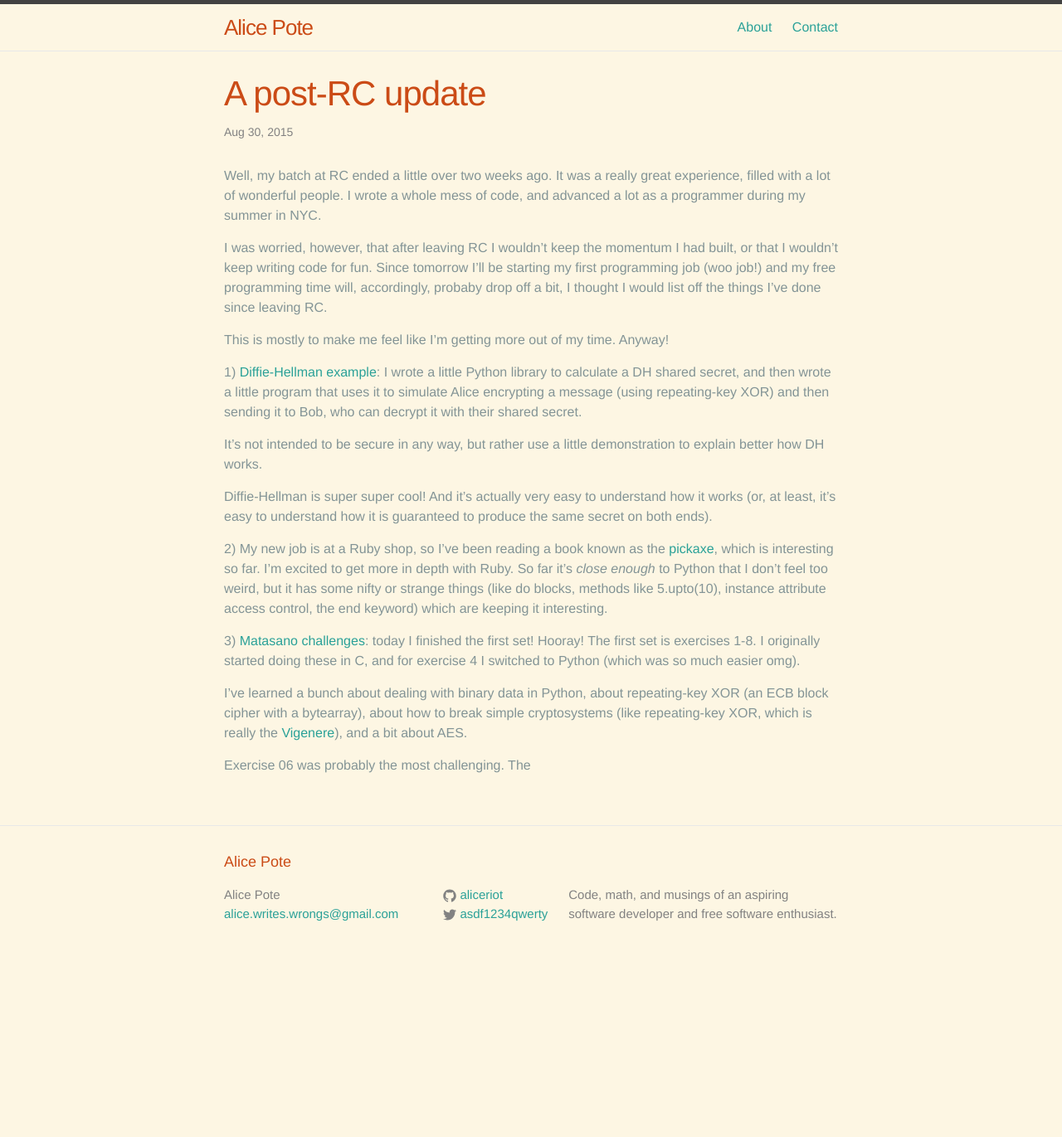
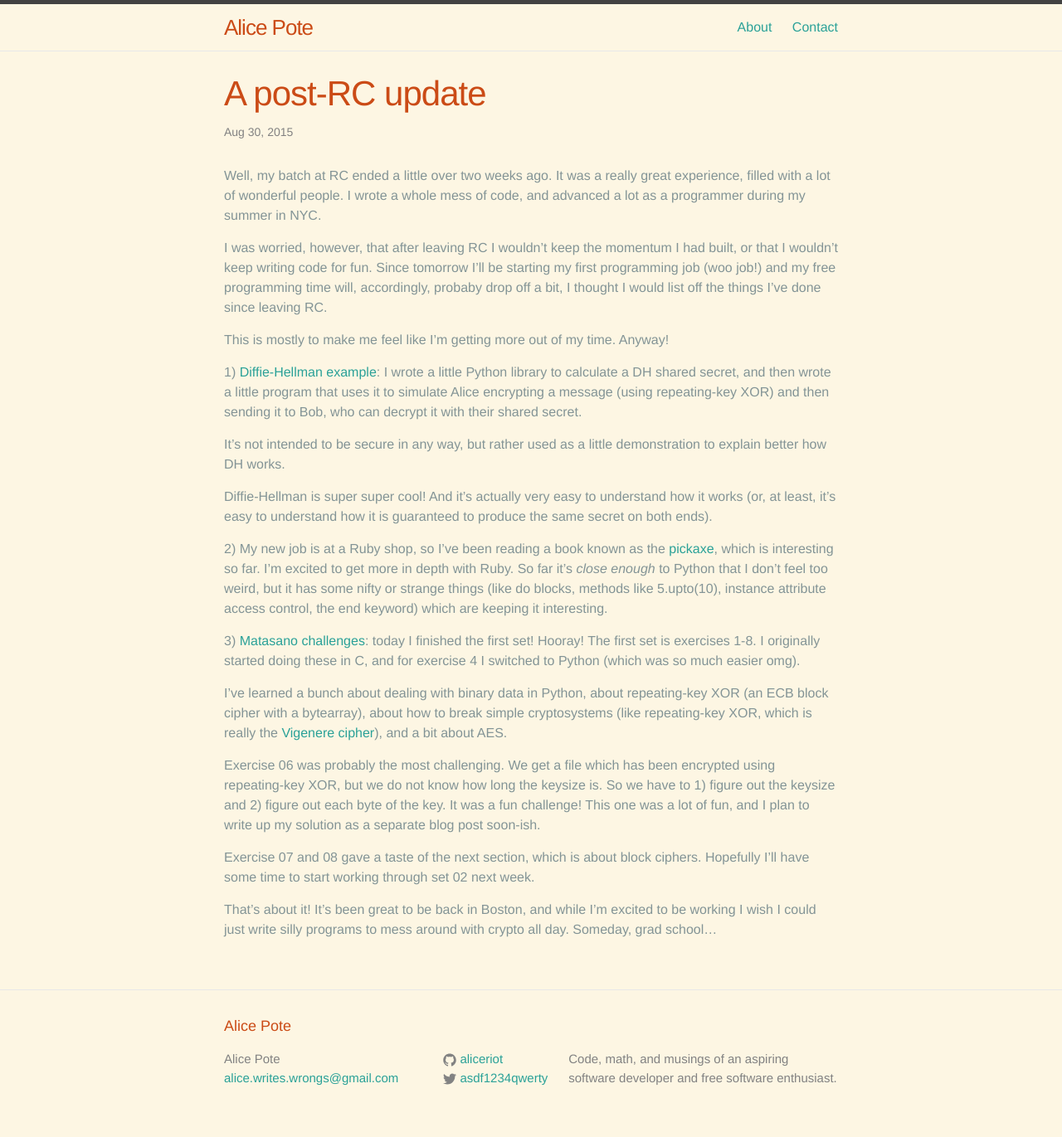
Before and after one commit to alicewriteswrongs/old-blog, a Jekyll site: the page built from _posts/2015-08-30-a-post-rc-update.markdown, in a window 1280 px wide. Shown: the whole page at 83% size. Built offline with Jekyll 4.4.1, drawn with Linux system fonts in a browser that asks for light colours; before the commit the page ends 1173 px from its top, so only the background shows below that.

Commit message:
new post!

```diff
--- a/_posts/2015-08-30-a-post-rc-update.markdown
+++ b/_posts/2015-08-30-a-post-rc-update.markdown
@@ -24,7 +24,7 @@ wrote a little program that uses it to simulate Alice encrypting a message
 (using repeating-key XOR) and then sending it to Bob, who can decrypt it
 with their shared secret.
 
-It's not intended to be secure in any way, but rather use a little
+It's not intended to be secure in any way, but rather used as a little
 demonstration to explain better how DH works.
 
 Diffie-Hellman is super super cool! And it's actually very easy to
@@ -47,7 +47,19 @@ Python (which was so much easier omg).
 I've learned a bunch about dealing with binary data in Python, about
 repeating-key XOR (an ECB block cipher with a bytearray), about how to
 break simple cryptosystems (like repeating-key XOR, which is really the
-[Vigenere](https://en.wikipedia.org/wiki/Vigen%C3%A8re_cipher)), and a bit
-about AES.
+[Vigenere cipher](https://en.wikipedia.org/wiki/Vigen%C3%A8re_cipher)),
+and a bit about AES.
 
-Exercise 06 was probably the most challenging. The
+Exercise 06 was probably the most challenging. We get a file which has
+been encrypted using repeating-key XOR, but we do not know how long the
+keysize is. So we have to 1) figure out the keysize and 2) figure out each
+byte of the key. It was a fun challenge! This one was a lot of fun, and
+I plan to write up my solution as a separate blog post soon-ish.
+
+Exercise 07 and 08 gave a taste of the next section, which is about block
+ciphers. Hopefully I'll have some time to start working through set 02
+next week.
+
+That's about it! It's been great to be back in Boston, and while I'm
+excited to be working I wish I could just write silly programs to mess
+around with crypto all day. Someday, grad school...
```
